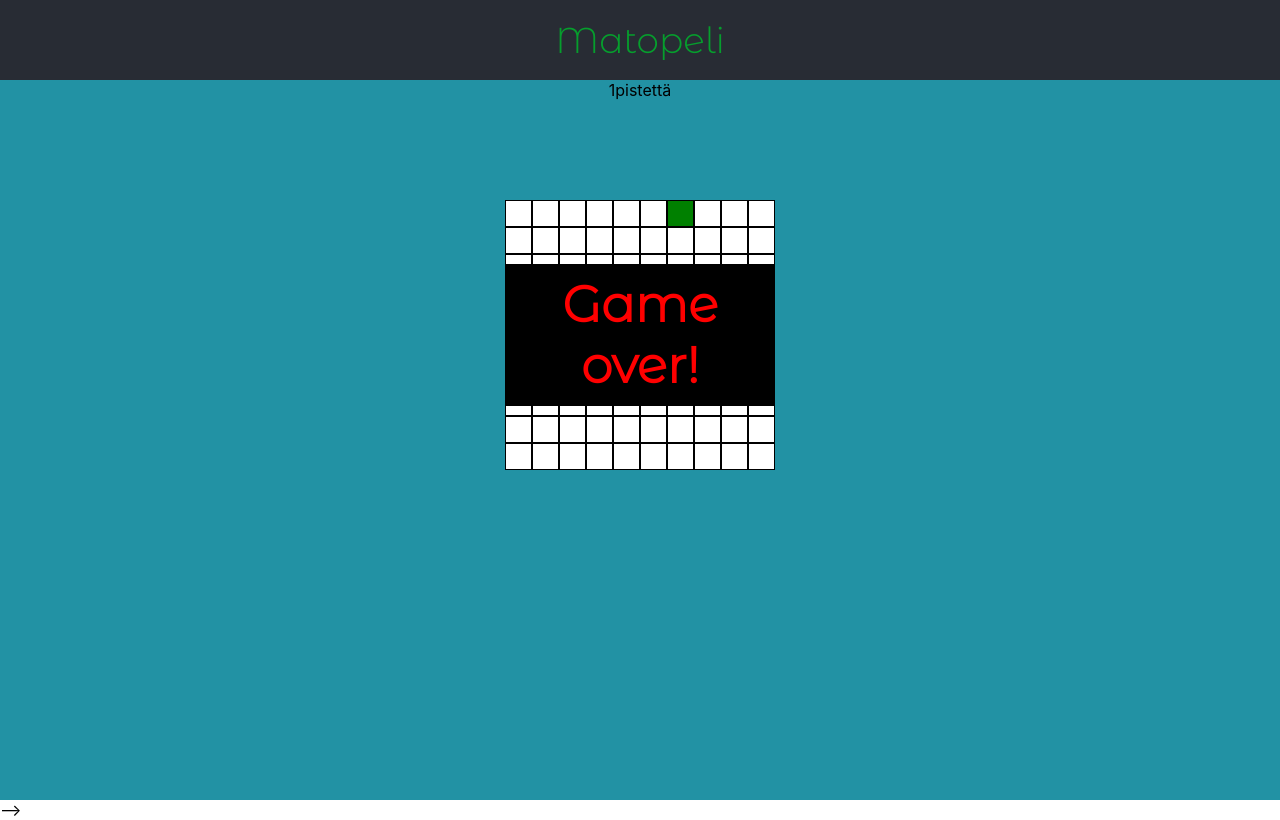
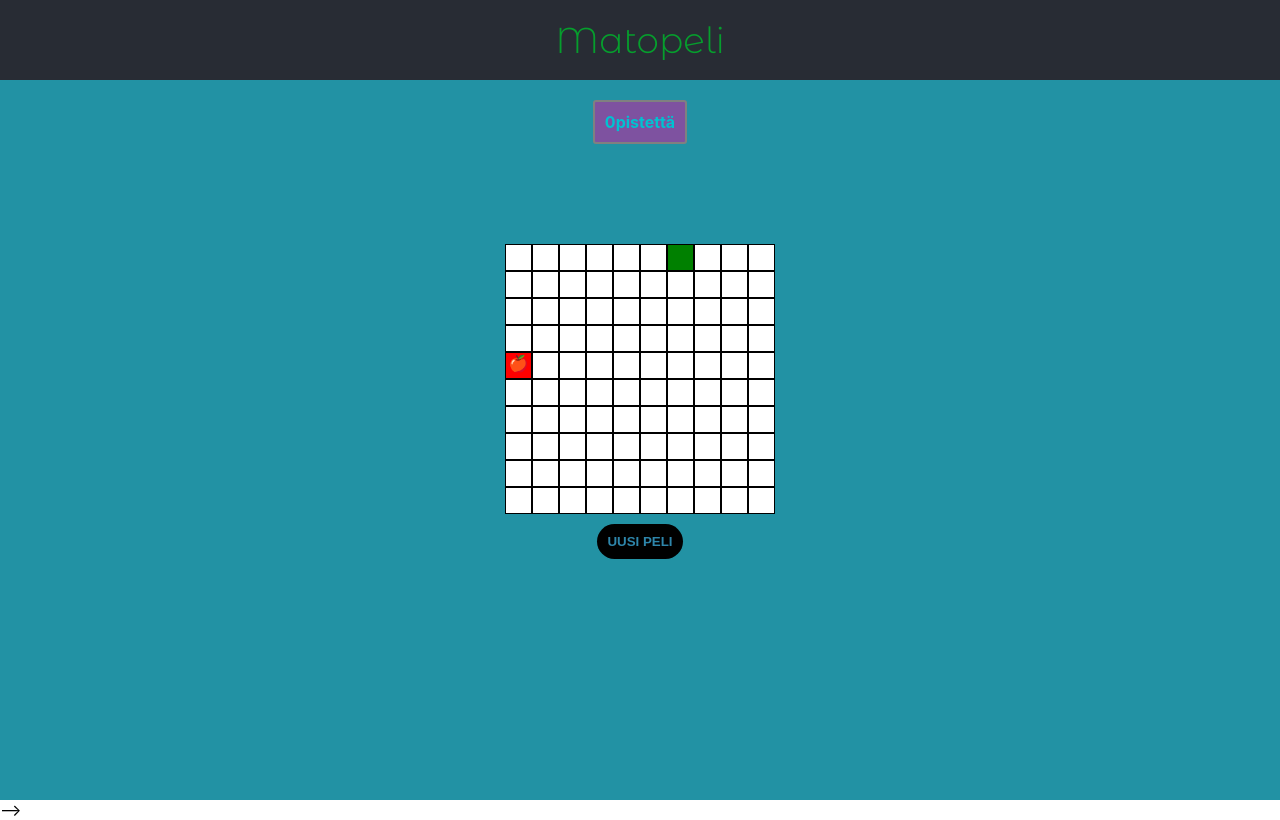
Before and after one commit to 1100010101/kodarit-matopeli-recreation, a React (Create React App) app: page / in a window 1280 px wide. Built offline with nearby package versions, Linux system fonts and the light colour scheme; the HTML template or start-up script is replaced by a standard one.

Commit message:
Lisäsin pisteet

```diff
--- a/src/App.css
+++ b/src/App.css
@@ -21,3 +21,14 @@
   font-family: 'Montserrat Alternates', sans-serif;
   color: #069E2D;
 }
+
+button {
+  color:#2E86AB;
+  background-color: #000000;
+  padding: 10px;
+  margin-top: 10px;
+  border-radius: 20px;
+  border: 0;
+  text-transform: uppercase;
+  font-weight: bold;
+}
--- a/src/App.js
+++ b/src/App.js
@@ -1,22 +1,34 @@
-import './App.css'
-import SnakeBoard from './SnakeBoard'
-import Points from "./points";
+import React, {
+  useState
+} from "react";
+import "./App.css";
+import SnakeBoard from "./SnakeBoard";
+import Points from "./Points";
 
-function App() {
+const App = () => {
+  const [points, setPoints] = useState(0);
   return ( <
     div className = "App" >
     <
-    header className = "App-header" >
-    Matopeli <
-    /header> <
+    header className = "App-header" > Matopeli < /header> <
     Points points = {
-      1
+      points
     }
     /> <
-    SnakeBoard / >
+    SnakeBoard points = {
+      points
+    }
+    setPoints = {
+      setPoints
+    }
+    /> <
+    button onClick = {
+      () => window.location.reload()
+    } > Uusi peli < /button>
+
     <
     /div>
   );
-}
+};
 
 export default App;
--- /dev/null
+++ b/src/Points.css
@@ -0,0 +1,9 @@
+.Points {
+  margin-top: 20px;
+  padding: 10px;
+  border: 2px solid grey;
+  border-radius: 3px;
+  font-weight: bold;
+  color: #00C2D1;
+  background-color: #7E52A0;
+}
--- a/src/SnakeBoard.css
+++ b/src/SnakeBoard.css
@@ -17,7 +17,7 @@
   position: absolute;
   font-family:'Montserrat Alternates', sans-serif;
   font-size: 50px;
-  color: red;
+  color: green;
   background-color: black;
   font-weight: bold;
   padding: 10px;
--- a/src/SnakeBoard.js
+++ b/src/SnakeBoard.js
@@ -6,7 +6,10 @@
 } from "./utils";
 import "./SnakeBoard.css";
 
-const SnakeBoard = () => {
+const SnakeBoard = ({
+    points,
+    setPoints
+  }) => {
     const height = 10;
     const width = 10;
     var initialRows = [];
@@ -124,7 +127,10 @@
 
       if (checkGameOver()) {
         setisGameOver(true);
-        clearInterval(intervalId)
+        clearInterval(intervalId);
+        const pointsList = JSON.parse(localStorage.getItem('snake-points')) || [];
+        pointsList.push(points);
+        localStorage.setItem('snake-points', JSON.stringify(pointsList));
       }
       // Lisätään madolle jaka askeleella uusi pala
       //joka poistetaan jos amto ei saa tällä askeleella ruokaa
@@ -135,6 +141,7 @@
       const madonPaa = snake[0];
       if (madonPaa.x === food.x && madonPaa.y === food.y) {
         setFood(randomPosition);
+        setPoints(points + 1);
       } else {
         newSnake.pop()
       }
@@ -148,7 +155,7 @@
       }
 
       {
-        !isGameOver && < div className = "Game-over" > Game over! < /div>} < /
+        isGameOver && < div className = "Game-over" > Game over! < /div>} < /
         div >
       );
     };
--- a/src/points.js
+++ b/src/points.js
@@ -1,4 +1,5 @@
 import React from 'react'
+import "./Points.css";
 
 const Points = ({
     points
```
Also changed, not shown: 1 other file (tests, documents, lock files or other folders).
